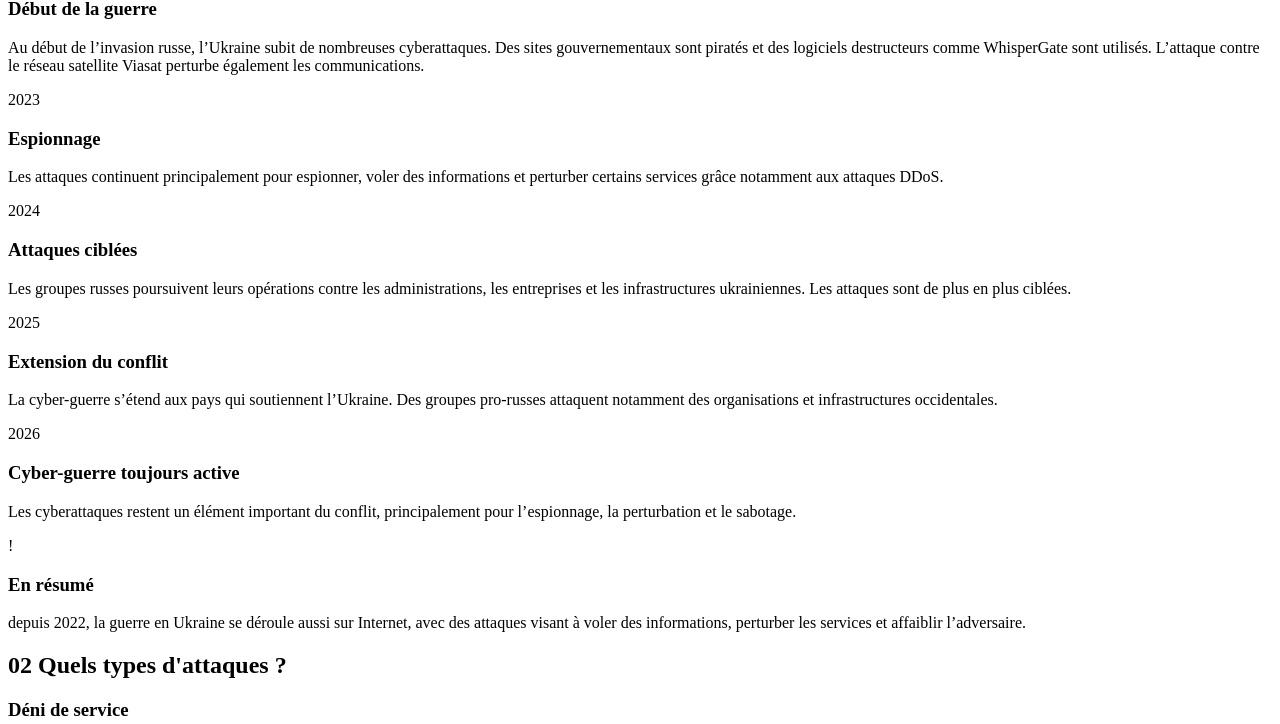
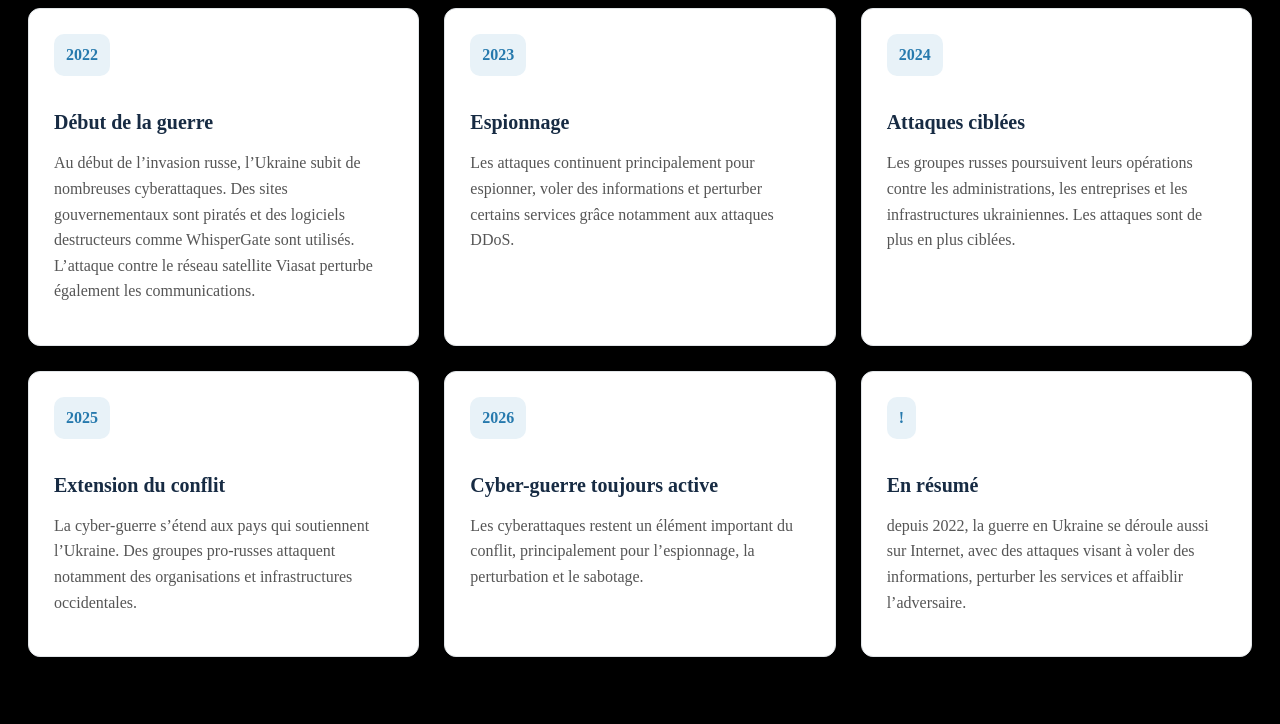
Before and after one commit to lalala204/sae1, a plain HTML site: page index.html in a window 1280 px wide. Shown: the part 252-976 px from the top of the page. Drawn offline with Linux system fonts and the light colour scheme.

Commit message:
Change stylesheet link to style.css

```diff
--- a/index.html
+++ b/index.html
@@ -3,7 +3,7 @@
 <head>
     <meta charset="UTF-8">
     <title>Projet</title>
-    <link rel="stylesheet" href="Projet.css">
+    <link rel="stylesheet" href="style.css">
 </head>
     <body>
 
```
